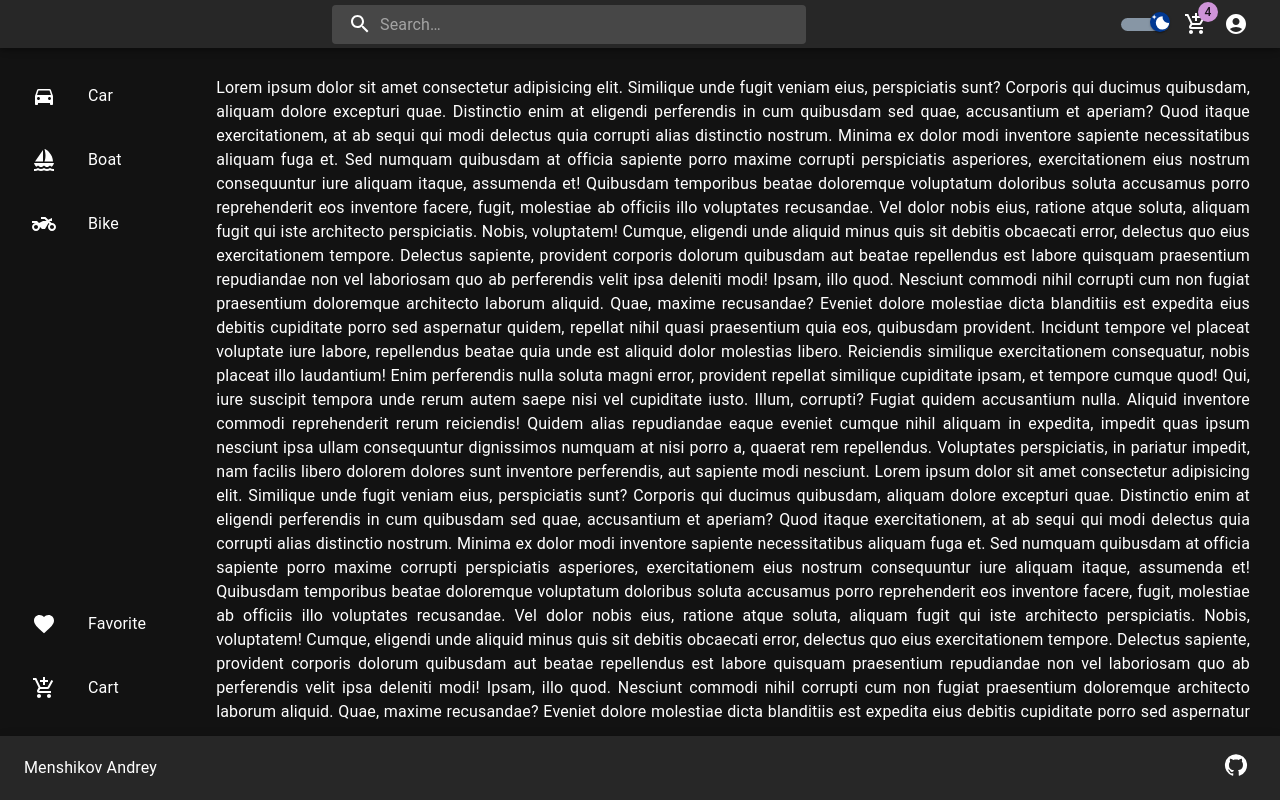
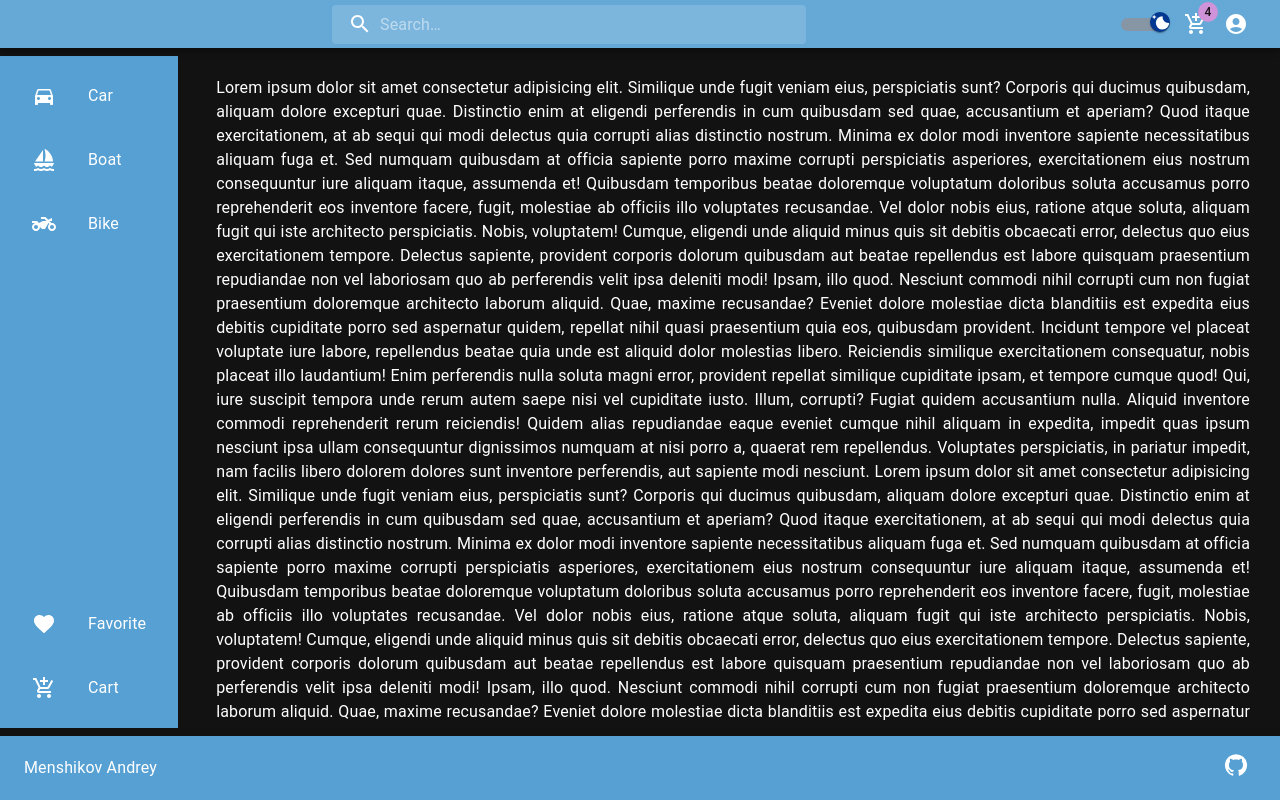
Before and after one commit to Drimodaren/store-things-for-men, a React (Vite) app: page / in a window 1280 px wide. Built offline with nearby package versions, Linux system fonts and the light colour scheme.

Commit message:
#1 made footer with "footer" and add theme in backgroundColor

```diff
--- a/src/constants/theme.ts
+++ b/src/constants/theme.ts
@@ -4,7 +4,7 @@ const darkPalette = createTheme({
     palette: {
         mode: "dark",
         primary: {
-            main: "#F71113"
+            main: "#56a0d3"
         }
     },
     typography: {
--- a/src/layout/Footer/footerStyle.tsx
+++ b/src/layout/Footer/footerStyle.tsx
@@ -1,21 +1,22 @@
-import { AppBar, Toolbar, styled } from "@mui/material";
+import { Toolbar, styled } from "@mui/material";
 
-// export const ContainerFooter = styled("footer")(({ theme }) => ({
-//     position: "sticky",
-//     display: "flex",
-//     justifyContent: "center",
-//     alignItems: "center",
-//     border: "solid",
-//     minHeight: "64px",
-//     width: "100%",
-//     backgroundColor: theme.palette.primary.main
-// }));
+export const ContainerFooter = styled("footer")(({ theme }) => ({
+    position: "sticky",
+    gridArea: "footer",
+    boxSizing: "border-box",
+    zIndex: "1100",
+    display: "flex",
+    justifyContent: "center",
+    alignItems: "center",
+    minHeight: "64px",
+    width: "100%",
+    backgroundColor: theme.palette.primary.main,
+    transition: "box-shadow 300ms cubic-bezier(0.4, 0, 0.2, 1) 0ms",
+    boxShadow: "0px 2px 4px -1px rgba(0,0,0,0.2), 0px 4px 5px 0px rgba(0,0,0,0.14), 0px 1px 10px 0px rgba(0,0,0,0.12)"
+}));
 
-export const ContainerFooter = styled(AppBar)({
-    position: "sticky",
-    gridArea: "footer"
-});
 export const ToolbarFooter = styled(Toolbar)({
     display: "flex",
-    justifyContent: "space-between"
+    justifyContent: "space-between",
+    width: "100%"
 });
--- a/src/layout/Header/headerStyle.tsx
+++ b/src/layout/Header/headerStyle.tsx
@@ -1,13 +1,14 @@
 import { AppBar, Switch, Toolbar, styled, InputBase, alpha } from "@mui/material";
 
-export const AppBarForMen = styled(AppBar)({
+export const AppBarForMen = styled(AppBar)(({ theme }) => ({
     position: "sticky",
     gridArea: "header",
     display: "flex",
     justifyContent: "center",
     flexDirection: "row",
-    alignItems: "center"
-});
+    alignItems: "center",
+    backgroundColor: theme.palette.primary.main
+}));
 export const ToolbarForMen = styled(Toolbar)(({ theme }) => ({
     position: "sticky",
     width: "100%",
--- a/src/layout/SideBar/sideBarStyle.tsx
+++ b/src/layout/SideBar/sideBarStyle.tsx
@@ -3,6 +3,7 @@ import { styled } from "@mui/material";
 export const AsideForMen = styled("aside")(({ theme }) => ({
     display: "flex",
     gridArea: "navigation",
+    backgroundColor: theme.palette.primary.main,
     [theme.breakpoints.down("sm")]: {
         width: "100%",
         display: "flex",
```
